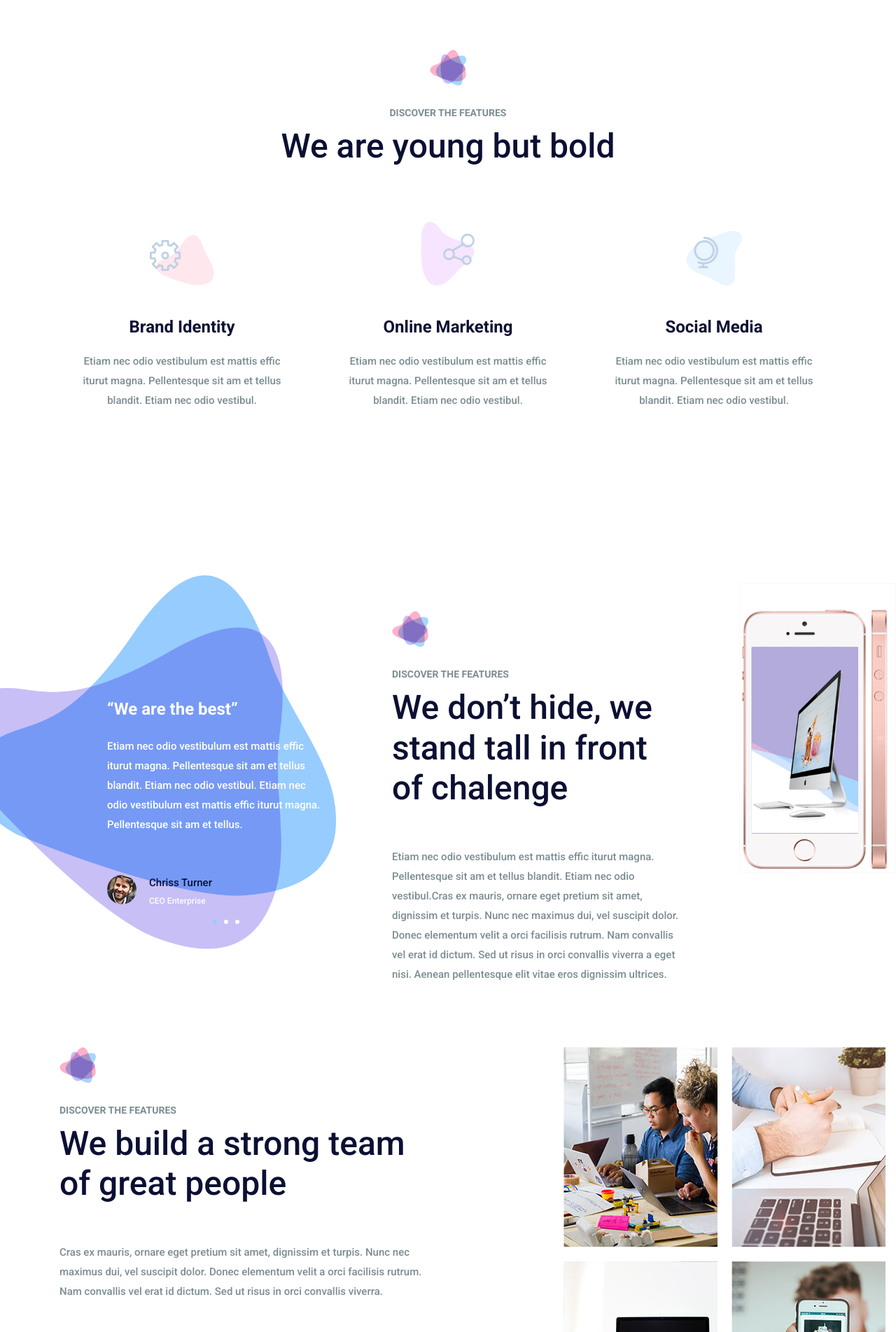
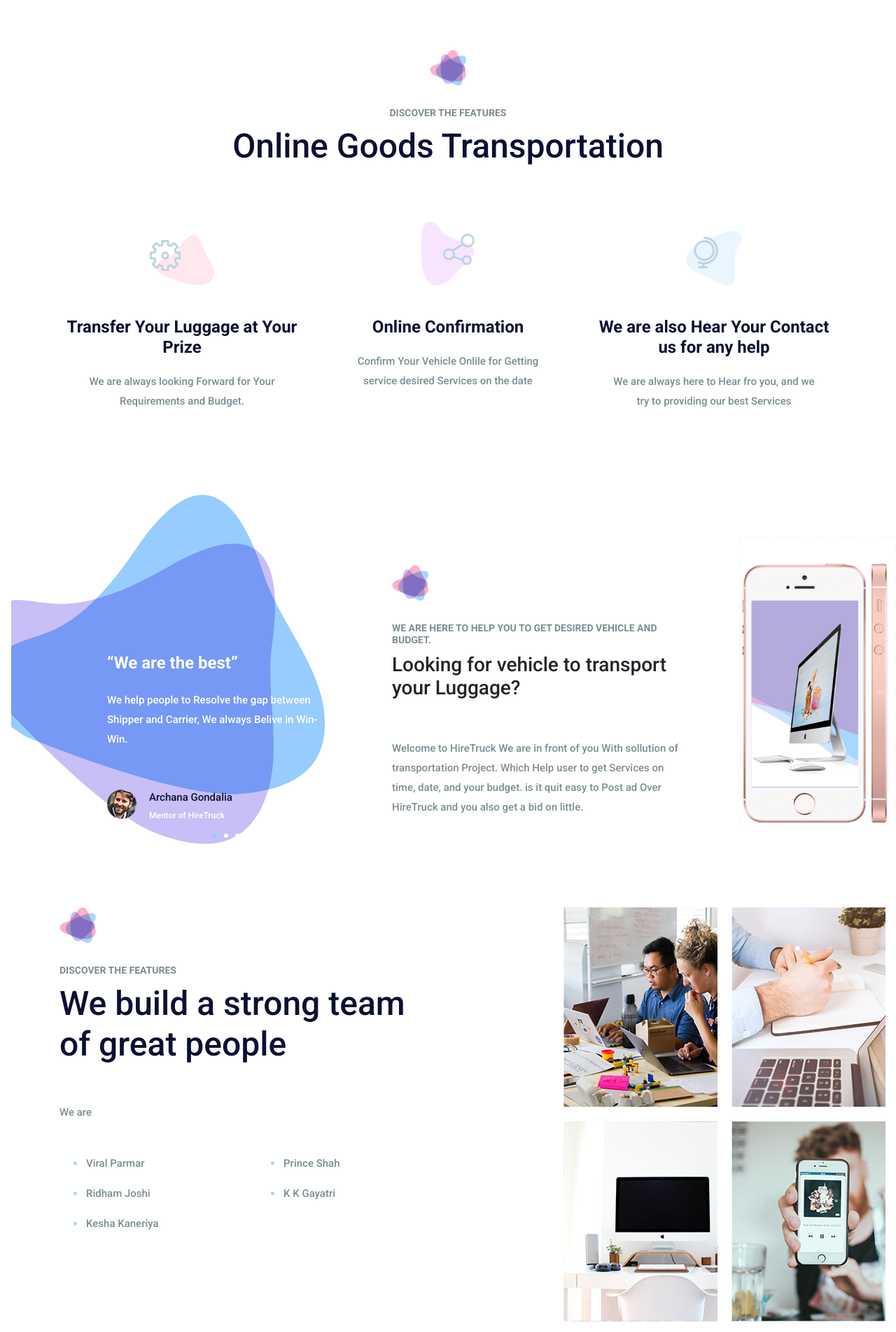
Before and after one commit to vral-parmar/HireTruck, a PHP site: page / in a window 1280 px wide. Shown: the part 949-2852 px from the top of the page at 70% size. Run offline with PHP 8.4, Linux system fonts and the light colour scheme.

Commit message:
Template Edited

```diff
--- a/index.php
+++ b/index.php
@@ -222,7 +222,7 @@
                 <div class="c_title">
                     <img src="img/icon/title-icon.png" alt="">
                     <h6>Discover the features</h6>
-                    <h2>We are young but bold</h2>
+                    <h2>Online Goods Transportation</h2>
                 </div>
                 <div class="row feature_inner">
                     <div class="col-lg-4 col-sm-6">
@@ -230,9 +230,9 @@
                             <div class="f_icon">
                                 <img src="img/icon/f-icon-1.png" alt="">
                             </div>
-                            <h4>Brand Identity</h4>
-                            <p>Etiam nec odio vestibulum est mattis effic iturut magna. Pellentesque sit am et tellus blandit. Etiam nec odio vestibul. </p>
-                            <a class="more_btn" href="#">Read More</a>
+                            <h4>Transfer Your Luggage at Your Prize</h4>
+                            <p>We are always looking Forward for Your Requirements and Budget.</p>
+                            <!--<a class="more_btn" href="#">Read More</a>-->
                         </div>
                     </div>
                     <div class="col-lg-4 col-sm-6">
@@ -240,9 +240,9 @@
                             <div class="f_icon">
                                 <img src="img/icon/f-icon-2.png" alt="">
                             </div>
-                            <h4>Online Marketing</h4>
-                            <p>Etiam nec odio vestibulum est mattis effic iturut magna. Pellentesque sit am et tellus blandit. Etiam nec odio vestibul. </p>
-                            <a class="more_btn" href="#">Read More</a>
+                            <h4>Online Confirmation</h4>
+                            <p>Confirm Your Vehicle Onlile for Getting service desired Services on the date</p>
+                            <!-- <a class="more_btn" href="#">Read More</a>-->
                         </div>
                     </div>
                     <div class="col-lg-4 col-sm-6">
@@ -250,9 +250,9 @@
                             <div class="f_icon">
                                 <img src="img/icon/f-icon-3.png" alt="">
                             </div>
-                            <h4>Social Media</h4>
-                            <p>Etiam nec odio vestibulum est mattis effic iturut magna. Pellentesque sit am et tellus blandit. Etiam nec odio vestibul. </p>
-                            <a class="more_btn" href="#">Read More</a>
+                            <h4>We are also Hear Your Contact us for any help</h4>
+                            <p>We are always here to Hear fro you, and we try to providing our best Services</p>
+                            <!-- <a class="more_btn" href="#">Read More</a>-->
                         </div>
                     </div>
                 </div>
@@ -266,34 +266,34 @@
                 <div class="shap_slider_inner owl-carousel">
                     <div class="item">
                         <h4>“We are the best”</h4>
-                        <p>Etiam nec odio vestibulum est mattis effic iturut magna. Pellentesque sit am et tellus blandit. Etiam nec odio vestibul. Etiam nec odio vestibulum est mattis effic iturut magna. Pellentesque sit am et tellus.</p>
+                        <p>We help people to Resolve the gap between Shipper and Carrier, We always Belive in Win-Win.</p>
                         <div class="media">
                             <img src="img/team/people/people-5.jpg" alt="">
                             <div class="media-body">
-                                <h5>Chriss Turner</h5>
-                                <h6>CEO Enterprise</h6>
+                                <h5>Archana Gondalia</h5>
+                                <h6>Mentor of HireTruck</h6>
                             </div>
                         </div>
                     </div>
                     <div class="item">
                         <h4>“They are the best”</h4>
-                        <p>Etiam nec odio vestibulum est mattis effic iturut magna. Pellentesque sit am et tellus blandit. Etiam nec odio vestibul. Etiam nec odio vestibulum est mattis effic iturut magna. Pellentesque sit am et tellus.</p>
+                        <p>Puctuality is a key now a day and HireTruck Try to provide Best Services on air.</p>
                         <div class="media">
                             <img src="img/team/people/people-5.jpg" alt="">
                             <div class="media-body">
-                                <h5>Chriss Turner</h5>
-                                <h6>CEO Enterprise</h6>
+                                <h5>Viral Paramr</h5>
+                                <h6>Team Leader</h6>
                             </div>
                         </div>
                     </div>
                     <div class="item">
-                        <h4>“They are the best”</h4>
-                        <p>Etiam nec odio vestibulum est mattis effic iturut magna. Pellentesque sit am et tellus blandit. Etiam nec odio vestibul. Etiam nec odio vestibulum est mattis effic iturut magna. Pellentesque sit am et tellus.</p>
+                        <h4>“Easy, Cheezy and Simple”</h4>
+                        <p>That quit easy to Post on HireTruck and You also Get Quick Responce on Air.</p>
                         <div class="media">
                             <img src="img/team/people/people-5.jpg" alt="">
                             <div class="media-body">
-                                <h5>Chriss Turner</h5>
-                                <h6>CEO Enterprise</h6>
+                                <h5>Prince Shah</h5>
+                                <h6>Database Administrator</h6>
                             </div>
                         </div>
                     </div>
@@ -304,10 +304,10 @@
                     <div class="text_3d">
                         <div class="l_title">
                             <img src="img/icon/title-icon.png" alt="">
-                            <h6>Discover the features</h6>
-                            <h2>We don’t hide, we stand tall in front of chalenge</h2>
+                            <h6> We are here to Help you to Get Desired Vehicle and Budget. </h6>
+                            <h3>Looking for vehicle to transport your Luggage?</h3>
                         </div>
-                        <p>Etiam nec odio vestibulum est mattis effic iturut magna. Pellentesque sit am et tellus blandit. Etiam nec odio vestibul.Cras ex mauris, ornare eget pretium sit amet, dignissim et turpis. Nunc nec maximus dui, vel suscipit dolor. Donec elementum velit a orci facilisis rutrum. Nam convallis vel erat id dictum. Sed ut risus in orci convallis viverra a eget nisi. Aenean pellentesque elit vitae eros dignissim ultrices. </p>
+                        <p>Welcome to HireTruck We are in front of you With sollution of transportation Project. Which Help user to get Services on time, date, and your budget. is it quit easy to Post ad Over HireTruck and you also get a bid on little.</p>
                     </div>
                     <div class="shap_mobile">
                         <img src="img/iphone4.png" alt="">
@@ -328,13 +328,13 @@
                                 <h6>Discover the features</h6>
                                 <h2>We build a strong team of great people</h2>
                             </div>
-                            <p>Cras ex mauris, ornare eget pretium sit amet, dignissim et turpis. Nunc nec maximus dui, vel suscipit dolor. Donec elementum velit a orci facilisis rutrum. Nam convallis vel erat id dictum. Sed ut risus in orci convallis viverra.</p>
+                            <p>We are</p>
                             <ul>
-                                <li><a href="#">Nunc nec maximus dui, </a></li>
-                                <li><a href="#">Aenean pellentesque elit vitae</a></li>
-                                <li><a href="#">Aenean pellentesque elit vitae</a></li>
-                                <li><a href="#">Ex mauris, ornare eget pretium </a></li>
-                                <li><a href="#">Cras ex mauris, ornare eget preti</a></li>
+                                <li><a href="#">Viral Parmar </a></li>
+                                <li><a href="#">Prince Shah</a></li>
+                                <li><a href="#">Ridham Joshi</a></li>
+                                <li><a href="#">K K Gayatri </a></li>
+                                <li><a href="#">Kesha Kaneriya</a></li>
                             </ul>
                         </div>
                     </div>
@@ -399,7 +399,7 @@
                                 <h6>Say hello</h6>
                                 <h2>Get in touch, send us an e-mail or call us</h2>
                             </div>
-                            <p>Cras ex mauris, ornare eget pretium sit amet, dignissim et turpis. Nunc nec maximus dui, vel suscipit dolor. Donec elementum velit a orci facilisis rutrum.</p>
+                            <p>Having Trouble to get transportation Why don't you try to contact us? we are always ready to Hear from you.</p>
                             <a href="#"><h5>Call us now</h5></a>
                             <a href="#"><h4>+91-709-694-2284</h4></a>
                         </div>
@@ -429,30 +429,13 @@
             <div class="footer_widget_area">
                 <div class="container">
                     <div class="row footer_widget_inner">
-                        <div class="col-lg-4 col-sm-6">
+                        <div class="col-lg-6 col-sm-6">
                             <aside class="f_widget f_about_widget">
                                 <img src="https://i.ibb.co/vwmyN0n/1549187869210.png" width="120px" height="110px" alt="HireTruck">
-                                <p>Cras ex mauris, ornare eget pretium sit amet, dignissim et t urpis. Nunc nec maximus dui, vel suscipit dolor. Donec elementum velit a orci facilisis rutrum.</p>
+                                <!-- <p>Locjhsfkjbfkjfb</p>-->
                             </aside>
                         </div>
-                        <div class="col-lg-4 col-sm-6">
-                            <aside class="f_widget f_insta_widget">
-                                <div class="f_title">
-                                    <h3>Instagram</h3>
-                                </div>
-                                <ul>
-                                    <li><a href="#"><img src="img/instagram/ins-1.jpg" alt=""></a></li>
-                                    <li><a href="#"><img src="img/instagram/ins-2.jpg" alt=""></a></li>
-                                    <li><a href="#"><img src="img/instagram/ins-3.jpg" alt=""></a></li>
-                                    <li><a href="#"><img src="img/instagram/ins-4.jpg" alt=""></a></li>
-                                    <li><a href="#"><img src="img/instagram/ins-5.jpg" alt=""></a></li>
-                                    <li><a href="#"><img src="img/instagram/ins-6.jpg" alt=""></a></li>
-                                    <li><a href="#"><img src="img/instagram/ins-7.jpg" alt=""></a></li>
-                                    <li><a href="#"><img src="img/instagram/ins-8.jpg" alt=""></a></li>
-                                </ul>
-                            </aside>
-                        </div>
-                        <div class="col-lg-4 col-sm-6">
+                        <div class="col-lg-6 col-sm-6">
                             <aside class="f_widget f_subs_widget">
                                 <div class="f_title">
                                     <h3>Subscribe to newsletter</h3>
```
